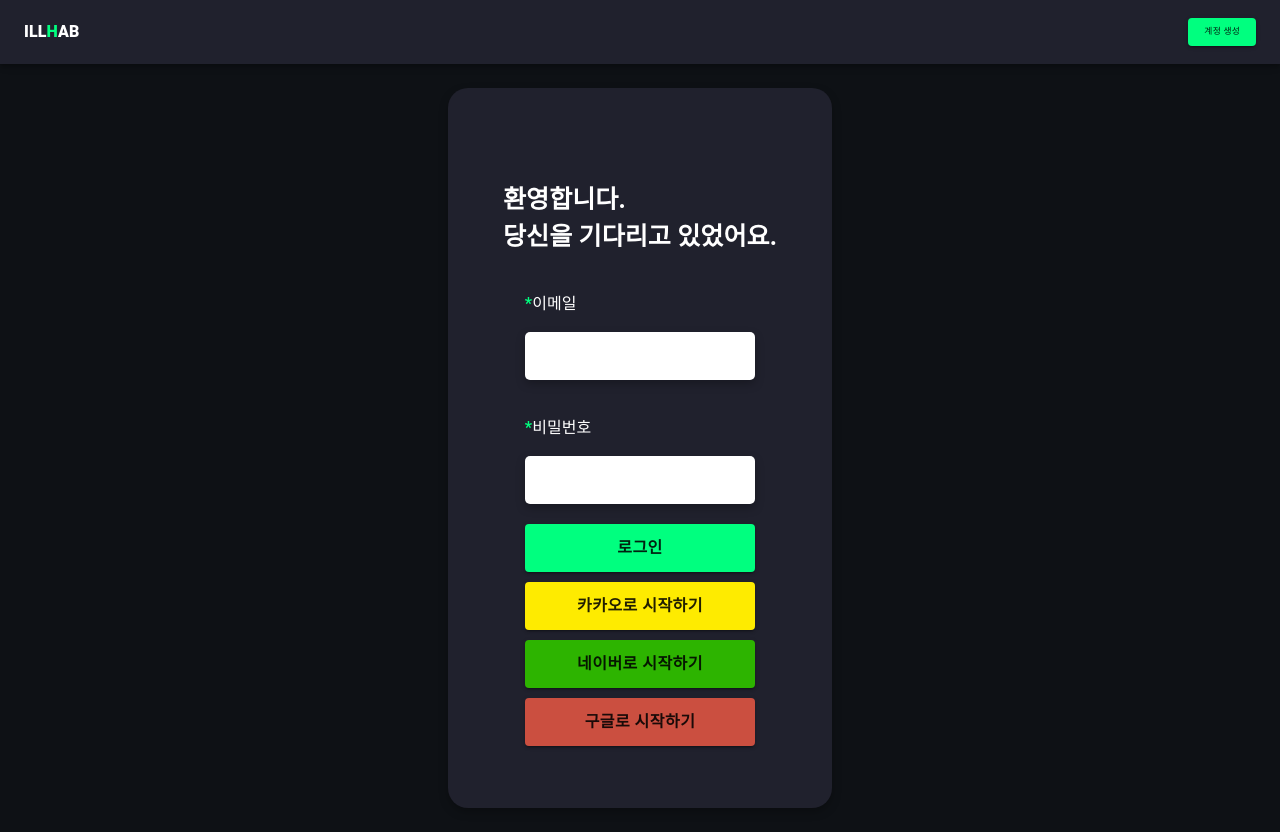
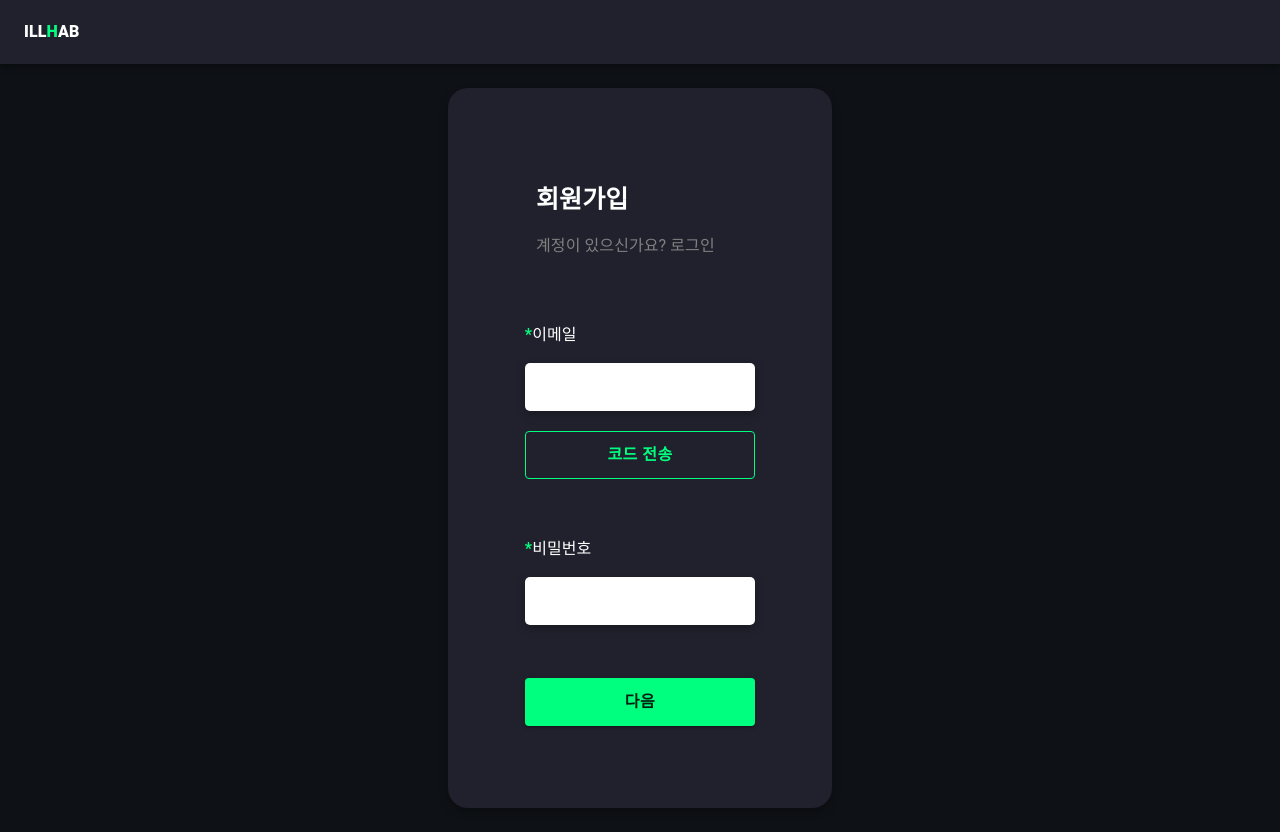
Before and after one commit to illhab/Front_repo, a Next.js app: page / in a window 1280 px wide. Built offline with nearby package versions, Linux system fonts and the light colour scheme; what emotion-reset would draw is missing.

Commit message:
feature/FRON-11 register page

```diff
--- /dev/null
+++ b/containers/Register/index.tsx
@@ -0,0 +1,92 @@
+import {FC} from 'react';
+import styled from '@emotion/styled';
+
+import Box from '@mui/material/Box';
+import AppBar from '@mui/material/AppBar';
+import CssBaseline from '@mui/material/CssBaseline';
+import Toolbar from '@mui/material/Toolbar';
+
+import {FormControl} from '@mui/material';
+import {CenteredForm} from '@/components';
+import {InputField} from '../../components/InputField';
+import {ButtonField} from '../../components/ButtonField';
+import {HeadField} from '../../components/HeadField';
+
+interface Props {}
+
+const StyledAsterisk = styled.b`
+  color: #00ff7f;
+`;
+
+export const Register: FC<Props> = () => {
+  return (
+    <Box sx={{display: 'flex'}}>
+      <CssBaseline />
+      <AppBar
+        position="fixed"
+        sx={{
+          zIndex: theme => theme.zIndex.drawer + 1,
+          backgroundColor: theme => theme.palette.secondary.main,
+          color: '#fff',
+          fontSize: '1.6rem',
+          '.title': {
+            fontWeight: 800,
+            span: {
+              color: theme => theme.palette.primary.main,
+            },
+          },
+        }}
+      >
+        <Toolbar sx={{justifyContent: 'space-between'}}>
+          <div className="title">
+            ILL<span>H</span>AB
+          </div>
+        </Toolbar>
+      </AppBar>
+      <Box
+        component="main"
+        sx={{
+          flexGrow: 1,
+          p: 3,
+          minHeight: '100vh',
+          backgroundColor: '#0e1115',
+          color: '#fff',
+          fontSize: '1.6rem',
+        }}
+      >
+        <CenteredForm>
+          <Box
+            sx={{
+              textAlign: 'left',
+              alignSelf: 'flex-start',
+              marginLeft: '5vw',
+              '.loginPrompt': {
+                color: '#808080',
+              },
+            }}
+          >
+            <HeadField noMargin>회원가입</HeadField>
+            <p className="loginPrompt">계정이 있으신가요? 로그인</p>
+          </Box>
+          <FormControl>
+            <p>
+              <StyledAsterisk>*</StyledAsterisk>이메일
+            </p>
+            <InputField disableUnderline={true} />
+            <ButtonField outlined>코드 전송</ButtonField>
+          </FormControl>
+          <Box>
+            <p>
+              <StyledAsterisk>*</StyledAsterisk>비밀번호
+            </p>
+            <InputField disableUnderline={true} type="password" />
+          </Box>
+
+          <ButtonField variant="contained" color="primary" type="submit">
+            다음
+          </ButtonField>
+        </CenteredForm>
+      </Box>
+    </Box>
+  );
+};
--- a/containers/index.ts
+++ b/containers/index.ts
@@ -1 +1,2 @@
 export * from './LogIn';
+export * from './Register';
--- a/pages/index.tsx
+++ b/pages/index.tsx
@@ -1,6 +1,7 @@
 import {AppLayout} from '@/layouts';
-import {LogIn} from '@/containers';
+import {LogIn, Register} from '@/containers';
 
 export default function Home() {
-  return <LogIn />;
+  //return <LogIn />;
+  return <Register />;
 }
```
